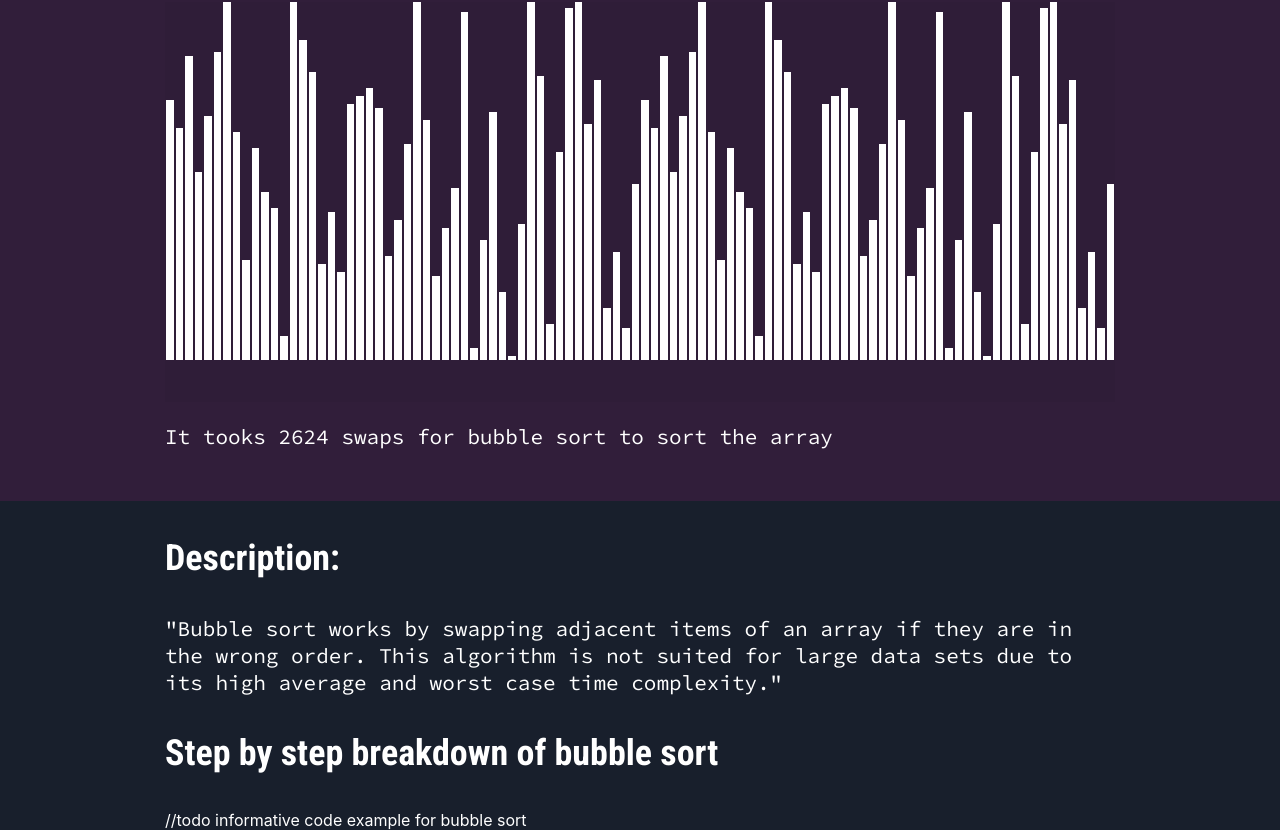
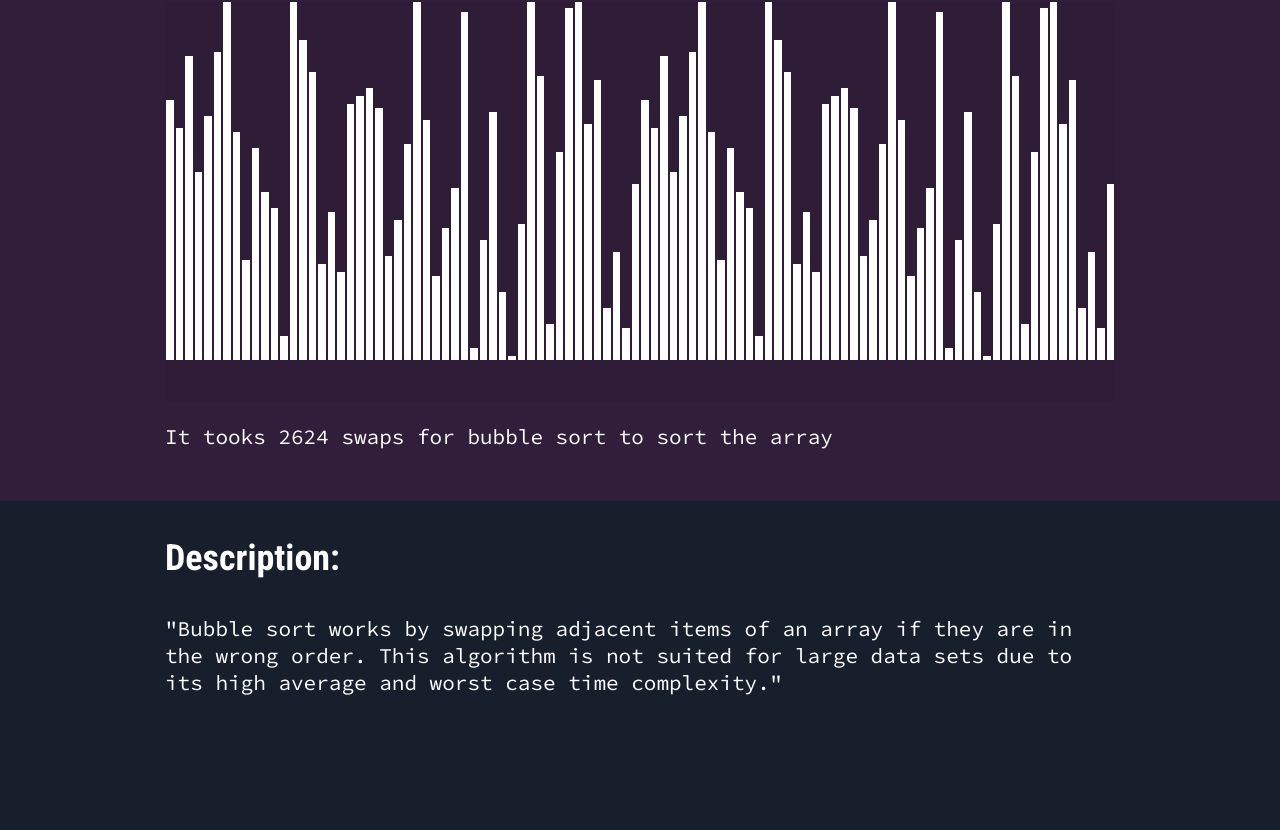
Before and after one commit to MichaelGombos/sorting-algorithm-visualizer, a React (Create React App) app: page / in a window 1280 px wide. Shown: the part 1075-1905 px from the top of the page. After the commit the page ends 1792 px from the top, so only its background shows below. Built offline with nearby package versions, Linux system fonts and the light colour scheme.

Commit message:
Updated algorithm descriptions, Algorithm step by step breakdown now renders conditionally

```diff
--- a/src/alrorithms.js
+++ b/src/alrorithms.js
@@ -81,7 +81,7 @@ const selectionSort = {
 const bubbleSort = {
     name:"bubble sort",
     description:<div><p>"Bubble sort works by swapping adjacent items of an array if they are in the wrong order. This algorithm is not suited for large data sets due to its high average and worst case time complexity."</p></div>,
-    codeExample:"//todo informative code example for bubble sort",
+    codeExample:null,
     stepsFromArray:  (ray) =>
     {
       //hold an array of step objects, this will allow us to "backtrack" this sort later.
@@ -215,7 +215,7 @@ const insertionSort = {
 const combSort = {
     name:"comb sort",
     description:<div><p>Comb sort is like BubbleSort+ . It improves on bubble sort by using a gap size larger than 1. This gap value starts with a large value and shrinks by a factor of 1.3 before reaching one. </p></div>,
-    codeExample:`//todo informative code example for `,
+    codeExample:null,
     stepsFromArray: (ray) =>
     {
     const getNextGap = (gap) =>{
@@ -376,8 +376,8 @@ const cycleSort = {
 
 const cocktailSort = {
     name:"cocktail sort",
-    description:`//todo informative description of the algorithm`,
-    codeExample:`//todo informative code example for`,
+    description:<div><p>Similar to bubble sort, cocktail sort works by iterating through the array, and comparing adjacent elements before swapping. The only different is that cocktail sort alternates between going from the right then back from the left through the array.</p></div>,
+    codeExample:null,
     stepsFromArray: (ray) =>
     {
         let cocktailStepArray = [{
@@ -515,8 +515,27 @@ const cocktailSort = {
 
 const gnomeSort = {
     name:"gnome sort",
-    description:`//todo informative description of the algorithm`,
-    codeExample:`//todo informative code example for `,
+    description:<div><p>Gone sort works by building a sorted list one item at a time, getting each item to the proper place in a series of swaps. </p></div>,
+    codeExample:<div>
+        <ol>
+            <li><p>
+            If you are at the start of the array then go to the right element (from arr[0] to arr[1]).
+            </p></li>
+            <li><p>
+            If the current array element is larger or equal to the previous array element then go one step right
+            </p></li>
+            <li><p>
+            If the current array element is smaller than the previous array element then swap these two elements and go one step backwards
+            </p></li>
+            <li><p>
+            Repeat steps 2) and 3) till ‘i’ reaches the end of the array (i.e- ‘n-1’)
+            </p></li>
+            <li><p>
+            If the end of the array is reached then stop and the array is sorted.
+            </p></li>
+            {/*<li><p></p></li>*/}
+        </ol>
+    </div>,
     stepsFromArray: (ray) =>
     {
         let gnomeStepArray = [{
@@ -566,8 +585,14 @@ const gnomeSort = {
 
 const brickSort = {
     name:"brick sort",
-    description:`//todo informative description of the  algorithm`,
-    codeExample:`//todo informative code example for `,
+    description:<div><p>This is a variation of bubble sort. The algorithm is divided into two phases, odd and even. The algorithm will run until the array elements are sorted. In each iteratoin across the array two individual bubble sort phases are run on the array;</p>
+     <br/>
+     <ul>
+        <li><p>One for the odd elements</p></li>
+        <li><p>And one for the even elements</p></li>
+     </ul>
+     </div>,
+    codeExample:null,
     stepsFromArray: (ray) =>
     {
         let oddEvenStepArray = [{
--- a/src/components/Sorter.js
+++ b/src/components/Sorter.js
@@ -129,10 +129,15 @@ const Sorter = (props) => {
                 <h3>Description:</h3>
                 <div>{currentSorter.description}</div>
             </div>
-            <div id="sorter-download">
+            {
+                //only render the breakdown if one is provided by the algo
+                currentSorter.codeExample ?
+                <div id="sorter-breakdown">
                 <h3>Step by step breakdown of {currentSorter.name}</h3>
                 <div>{currentSorter.codeExample}</div>
             </div>
+            : null
+            }
         </div>
     </div>
     )
```
